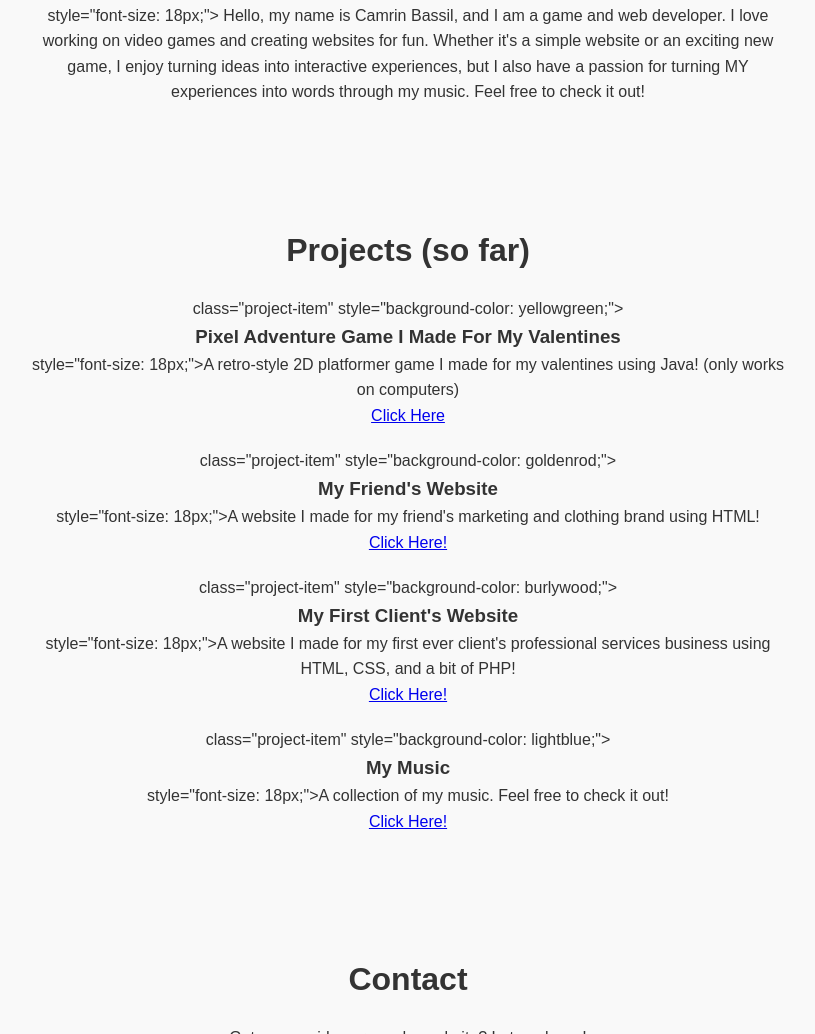
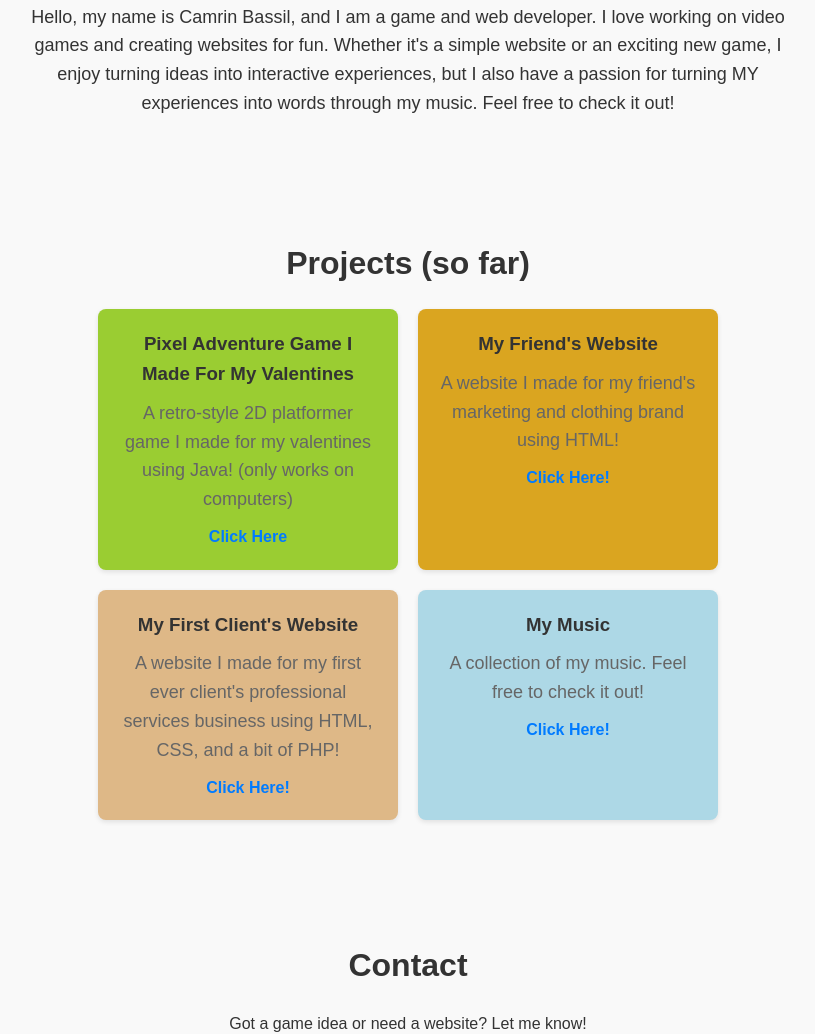
Before and after one commit to CamyyYYYY/betterportfolio, a plain HTML site: page index.html in a window 1280 px wide. Shown: the part 309-1343 px from the top of the page, without its empty margins (232-1047 px from the left). Drawn offline with Linux system fonts and the light colour scheme.

Commit message:
Add files via upload

```diff
--- a/index.html
+++ b/index.html
@@ -22,7 +22,7 @@
 
   <section id="about" class="section">
     <h2>About Me</h2>
-    <p> style="font-size: 18px;">
+    <p style="font-size: 18px;">
       Hello, my name is Camrin Bassil, and I am a game and web developer.
       I love working on video games and creating websites for fun.
       Whether it's a simple website or an exciting new game, I enjoy turning ideas into interactive experiences,
@@ -34,27 +34,27 @@
     <h2>Projects (so far)</h2>
     <div class="project-list">
 
-      <div> class="project-item" style="background-color: yellowgreen;">
+      <div class="project-item" style="background-color: yellowgreen;">
         <h3>Pixel Adventure Game I Made For My Valentines</h3>
-        <p> style="font-size: 18px;">A retro-style 2D platformer game I made for my valentines using Java! (only works on computers)</p>
+        <p style="font-size: 18px;">A retro-style 2D platformer game I made for my valentines using Java! (only works on computers)</p>
         <a href="CHELCGAME.exe">Click Here</a>
       </div>
 
-      <div> class="project-item" style="background-color: goldenrod;">
+      <div class="project-item" style="background-color: goldenrod;">
         <h3>My Friend's Website</h3>
-        <p> style="font-size: 18px;">A website I made for my friend's marketing and clothing brand using HTML!</p>
-        <a href="https://l.instagram.com/?u=https%3A%2F%2Fkhalinswork.github.io%2FMySite%2Findex.html">Click Here!</a>
+        <p style="font-size: 18px;">A website I made for my friend's marketing and clothing brand using HTML!</p>
+        <a href="https://khalinswork.github.io/MySite/index.html">Click Here!</a>
       </div>
 
-      <div> class="project-item" style="background-color: burlywood;">
+      <div class="project-item" style="background-color: burlywood;">
         <h3>My First Client's Website</h3>
-        <p> style="font-size: 18px;">A website I made for my first ever client's professional services business using HTML, CSS, and a bit of PHP!</p>
+        <p style="font-size: 18px;">A website I made for my first ever client's professional services business using HTML, CSS, and a bit of PHP!</p>
         <a href="https://aandaprofessionalservices.com/">Click Here!</a>
       </div>
 
-      <div> class="project-item" style="background-color: lightblue;">
+      <div class="project-item" style="background-color: lightblue;">
         <h3>My Music</h3>
-        <p> style="font-size: 18px;">A collection of my music. Feel free to check it out!</p>
+        <p style="font-size: 18px;">A collection of my music. Feel free to check it out!</p>
         <a href="https://dot.cards/igobycamy">Click Here!</a>
       </div>
 
```
